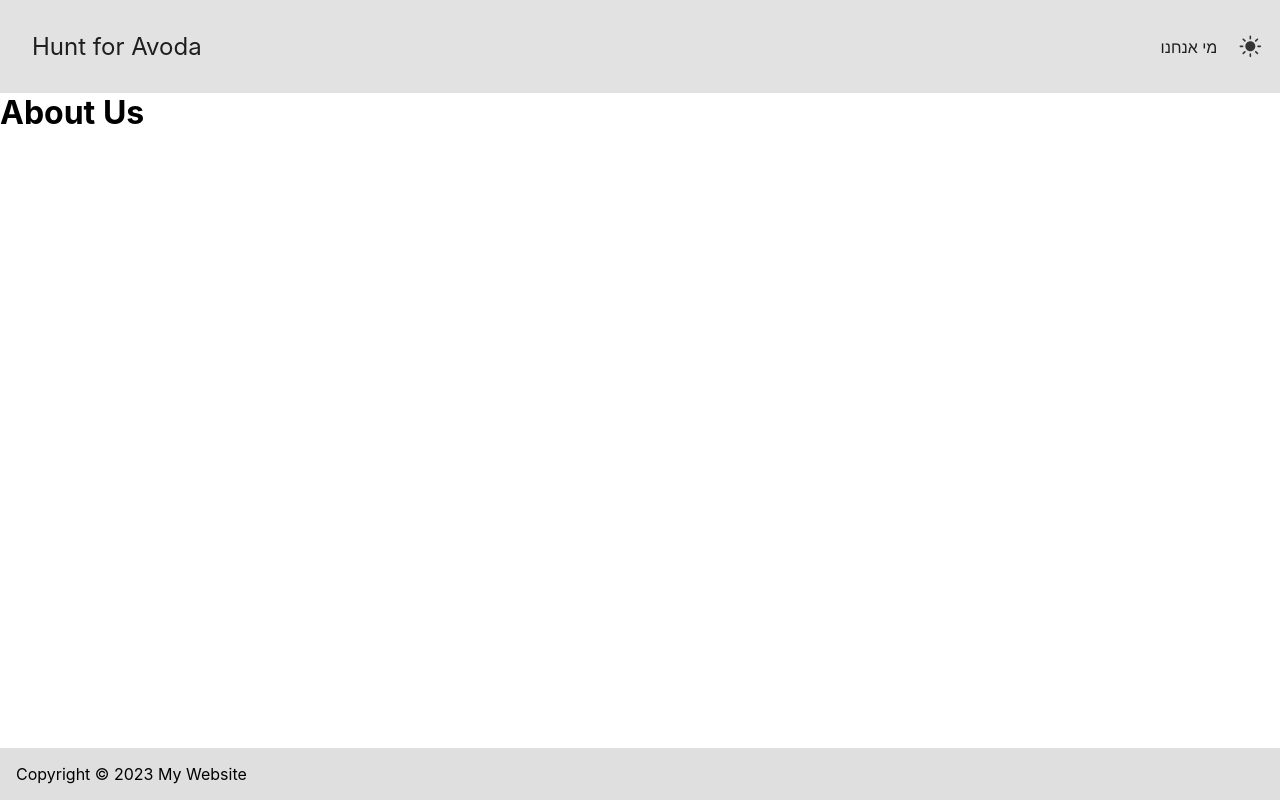
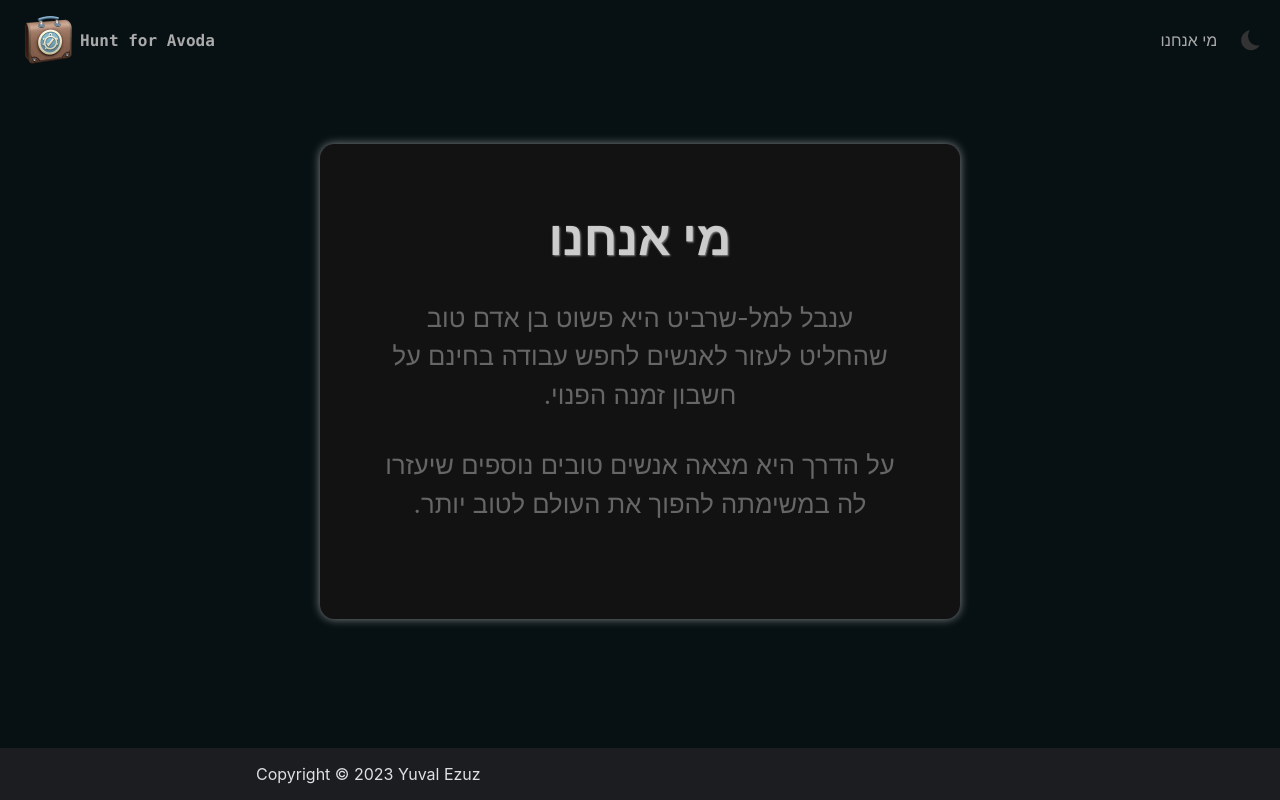
Before and after one commit to yuvalez/jobhunter-frontend, a React (Create React App) app: page /about in a window 1280 px wide. Built offline with nearby package versions, Linux system fonts and the light colour scheme; no server answers.

Commit message:
added about us, logo, footer and added links

```diff
--- /dev/null
+++ b/src/About.js
@@ -0,0 +1,66 @@
+import { observer } from 'mobx-react';
+import React, { useContext, useEffect, useState } from 'react';
+import styled from 'styled-components';
+import ColorStore from './stores/ColorStore';
+import { size as deviceSize } from './constants';
+
+const Container = styled.div`
+  padding: 4rem;
+  text-align: center;
+  background-color: ${({ palette }) => palette.about.background};
+  border-radius: 0.9rem;
+  box-shadow: 0 0 10px ${({ palette }) => palette.about.shadow};
+  margin: 4rem auto;
+  width: ${({ isMobile }) => isMobile ? '90%': '50%'};
+`;
+
+const Heading = styled.h1`
+  font-size: 3rem;
+  margin-bottom: 2rem;
+  font-weight: bold;
+  color: ${({ palette }) => palette.about.headerText};
+  text-shadow: 1px 1px 2px ${({ palette }) => palette.about.headerTextShadow};
+`;
+
+const Paragraph = styled.p`
+  direction: rtl;
+  font-size: 1.6rem;
+  margin-bottom: 2rem;
+  line-height: 1.5;
+  color: ${({ palette }) => palette.about.text};
+`;
+
+const AboutUs = () => {
+
+    const colorStore = useContext(ColorStore);
+    const { colorPalette } = colorStore;
+
+    const [width, setWidth] = useState(window.innerWidth);
+
+    const handleWindowSizeChange = () => {
+        setWidth(window.innerWidth);
+    }
+
+    useEffect(() => {
+        window.addEventListener('resize', handleWindowSizeChange);
+        return () => {
+            window.removeEventListener('resize', handleWindowSizeChange);
+        }
+    }, []);
+
+    const isMobile = width <= deviceSize.tablet;
+
+    return (
+        <Container palette={colorPalette} isMobile={isMobile}>
+            <Heading palette={colorPalette}>מי אנחנו</Heading>
+            <Paragraph palette={colorPalette}>
+            ענבל למל-שרביט היא פשוט בן אדם טוב שהחליט לעזור לאנשים לחפש עבודה בחינם על חשבון זמנה הפנוי.
+            </Paragraph>
+            <Paragraph palette={colorPalette}>
+            על הדרך היא מצאה אנשים טובים נוספים שיעזרו לה במשימתה להפוך את העולם לטוב יותר.
+            </Paragraph>
+        </Container>
+    )
+};
+
+export default observer(AboutUs);
--- a/src/App.js
+++ b/src/App.js
@@ -1,20 +1,25 @@
 import './App.css';
+import { useContext } from 'react';
+import { observer } from 'mobx-react';
 import { BrowserRouter as Router, Route, Routes } from 'react-router-dom';
+
 import GroupList from './DataTable/GroupTable';
 import Header from './Header/Header';
 import Footer from './Footer';
-
-const About = () => <div> <h1> About Us </h1></div>
+import AboutUs from './About';
+import ColorStore from './stores/ColorStore';
 
 function App() {
+  const colorStore = useContext(ColorStore);
+  const { colorPalette } = colorStore;
   return (
     <Router>
-      <div className="App">
-        <div className="page-no-footer">
+      <div className="App" style={{ backgroundColor: colorPalette.body.background }}>
+        <div className="page-no-footer" style={{ backgroundColor: colorPalette.body.background }}>
           <Header />
           <Routes>
             <Route path="/" element={<GroupList />} />
-            <Route path="/about" element={<About />} />
+            <Route path="/about" element={<AboutUs />} />
           </Routes>
         </div>
         <Footer />
@@ -23,4 +28,4 @@ function App() {
   );
 }
 
-export default App;
+export default observer(App);
--- a/src/DataTable/GroupTable.js
+++ b/src/DataTable/GroupTable.js
@@ -114,7 +114,7 @@ const GroupList = () => {
     const { groups, loadingState } = groupStore;
 
     const loadMoreItems = useCallback(() => {
-        const { getDataFromApi, groups, listEnd } = groupStore;
+        const { getDataFromApi, listEnd } = groupStore;
 
         if(loadingState || listEnd){
                 return;
@@ -164,7 +164,7 @@ const GroupList = () => {
 
                 (
                     groups.map((group, idx) =>
-                        <GroupCard idx={idx} key={group.group_link} palette={colorPalette}>
+                        <GroupCard idx={idx} key={group.group_link} palette={colorPalette} href={group.group_link} target="_blank">
                             <GroupCardHeader>
                                 <GroupCardCategory palette={colorPalette}>
                                     {group.category}
@@ -175,7 +175,7 @@ const GroupList = () => {
                                 {group.group_name}
                             </GroupCardName>
                             <GroupCardFooter>
-                            <GoLocation />
+                            <GoLocation color={colorPalette.table.cardAreaText}/>
                             <GroupCardArea palette={colorPalette}>{group.area}</GroupCardArea>
                             </GroupCardFooter>
                         </GroupCard>
--- a/src/DataTable/dropDownList.js
+++ b/src/DataTable/dropDownList.js
@@ -12,12 +12,12 @@ const DropdownContainer = styled.div`
 const DropdownButton = styled.button`
   display: inline-block;
   padding: 1rem 2rem;
-  background-color: #FFF;
+  background-color: ${({ palette }) => palette.buttonBackground || '#FFF'};
   width: 100%;
-  color: #333;
-  box-shadow: 0px 0px 10px #ccc;
+  color: ${({ palette }) => palette.text || '#333'};
+  box-shadow: 0px 0px 10px ${({ palette }) => palette.boxShadow || '#333'};
   border: none;
-  border-bottom: ${({ show }) => (show ? '1px solid #999' : 'none')};
+  border-bottom: ${({ show, palette }) => (show ? `1px solid ${palette.buttonBorder || '#999'}` : 'none')};
   border-radius: ${({ show }) => (show ? '.75rem .75rem 0 0' : '.75rem')};
   font-size: 1.2rem;
   cursor: pointer;
@@ -47,13 +47,16 @@ const DropdownList = styled.ul`
   top: 100%;
   left: 0;
   right: 0;
-  color: #333;
+  color: ${({ palette }) => palette.text || '#333'};
   list-style: none;
   padding: 0;
   direction: rtl;
   margin: 0;
   display: ${({ show }) => (show ? 'block' : 'none')};
   box-shadow: 0 1rem 2rem rgba(0, 0, 0, 0.1);
+  overflow-y: auto;
+  max-height: calc(${({ maxHeight }) => maxHeight * 0.06}rem - 13rem);
+  z-index: 100;
 `;
 
 const DropdownItem = styled.li`
@@ -63,28 +66,31 @@ const DropdownItem = styled.li`
   z-index: 100;
   cursor: pointer;
   direction: rtl;
-  background-color: #FFF;
+  background-color: ${({ palette }) => palette.itemBackground || '#FFF'};
   border-radius: ${({ last }) => last ? '0 0 5px 5px' : '0'};
   &:hover {
-    background-color: #EEE;
+    background-color: ${({ palette }) => palette.itemBackgroundHover || '#FFF'};
   }
 `;
 
-const DropDownList = ({ options, setText, text, isMobile, defaultOption='', defaultOptionAction = () => {} }) => {
+const DropDownList = ({ options, setText, text, isMobile, defaultOption='', defaultOptionAction = () => {}, colorPalette = {} }) => {
   const [showList, setShowList] = useState(false);
   const toggleList = () => {
     setShowList(!showList);
   };
 
+  console.log(`window.innerHeight ${window.innerHeight}`);
+
   return (
     <DropdownContainer isMobile={isMobile}>
-      <DropdownButton show={showList} onClick={toggleList}>
+      <DropdownButton palette={colorPalette} show={showList} onClick={toggleList}>
         <DropCownChoice>{text || defaultOption}</DropCownChoice>
         <Arrow show={showList} />
       </DropdownButton>
-      <DropdownList show={showList}>
+      <DropdownList palette={colorPalette} show={showList} maxHeight={window.innerHeight}>
         {defaultOption && (
             <DropdownItem
+            palette={colorPalette}
             onClick={e => {
                 defaultOptionAction(e);
                 setShowList(false);
@@ -93,11 +99,12 @@ const DropDownList = ({ options, setText, text, isMobile, defaultOption='', defa
         }
         {options.map((option, idx) => (
             <DropdownItem last={idx === options.length - 1}
-                        onClick={e => {
-                            e.stopPropagation();
-                            setText(option);
-                            setShowList(false);
-                        }}>{option}</DropdownItem>
+                          palette={colorPalette}
+                          onClick={e => {
+                              e.stopPropagation();
+                              setText(option);
+                              setShowList(false);
+                          }}>{option}</DropdownItem>
         ))}
       </DropdownList>
     </DropdownContainer>
--- a/src/DataTable/pillsFilter.js
+++ b/src/DataTable/pillsFilter.js
@@ -3,6 +3,7 @@ import styled from 'styled-components';
 import { observer } from 'mobx-react';
 import { FaTimesCircle } from 'react-icons/fa'
 import GroupsStore from '../stores/GroupStore';
+import ColorStore from '../stores/ColorStore';
 
 
 const Wrapper = styled.div`
@@ -22,10 +23,9 @@ const PillContent = styled.div`
     display: flex;
     font-weight: bold;
     height: 1.8rem;
-    border: 2px solid #2470FF;
+    border: 2px solid ${({ palette }) => palette.search.pills.borderColor};
     border-radius: 4px;
-    color: #2470FF;
-    background-color: #2470FF13;
+    background-color: ${({ palette }) => palette.search.pills.backgroundColor};
     font-size: 1em;
 `;
 
@@ -34,10 +34,11 @@ const PillText = styled.p`
     padding-left: 1.5em;
     display: flex;
     justify-content: center;
+    color: ${({ palette }) => palette.search.pills.color};
 `;
 
 const PillClose = styled.button`
-    color: #2470FF;
+    color: ${({ palette }) => palette.search.pills.closeColor};
     height: 1.5em;
     width: 1.5em;
     background-color: transparent;
@@ -62,15 +63,18 @@ const CloseIcon = styled(FaTimesCircle)`
 const PillsFilter = () => {
 
     const groupStore = useContext(GroupsStore);
+    const colorStore = useContext(ColorStore);
     const { categoriesSearch, removeCategory, resetGroupsAndSearch } = groupStore;
+    const { colorPalette } = colorStore;
     return (
         <Wrapper>
             {
                 categoriesSearch.map(category => (
                     <Pill>
-                        <PillContent>
-                            <PillText>{category}</PillText>
+                        <PillContent palette={colorPalette}>
+                            <PillText palette={colorPalette}>{category}</PillText>
                             <PillClose
+                                palette={colorPalette}
                                 onClick = {() => {
                                     removeCategory(category);
                                     resetGroupsAndSearch();
--- a/src/DataTable/searchBar.js
+++ b/src/DataTable/searchBar.js
@@ -1,8 +1,8 @@
 import React, { useContext, useRef, useState, useEffect } from 'react';
 import { observer } from 'mobx-react';
 import GroupsStore from '../stores/GroupStore';
-import styled, { css } from 'styled-components';
-import { device, size as deviceSize } from '../constants';
+import styled from 'styled-components';
+import { size as deviceSize } from '../constants';
 import PillsFilter from './pillsFilter';
 import DropDownList from './dropDownList';
 import ColorStore from '../stores/ColorStore';
@@ -35,7 +35,9 @@ const SearchInput = styled.input`
   border: none;
   direction: rtl;
   border-radius: .75rem;
-  box-shadow: 0px 0px 10px #ccc;
+  color: ${({ palette }) => palette.search.inputText};
+  background-color: ${({ palette }) => palette.search.inputBackground};
+  box-shadow: 0px 0px 10px ${({ palette }) => palette.search.inputBoxShadow};
   font-size: 18px;
   outline:none;
   &::placeholder {
@@ -65,11 +67,11 @@ const AutoSuggestContainer = styled.div`
   width: 100%;
   position: absolute;
   top: 100%;
-  background-color: #fff;
+  background-color: ${({ palette }) => palette.search.autoSuggest.background};
   opacity: ${params => params.showSuggestions ? '1' : '0'};
   height: ${params => params.showSuggestions ? 'inherit' : '0'};
   max-height: ${params => params.showSuggestions ? '500px' : '0'};
-  box-shadow: 0px 0px 20px #ccc;
+  box-shadow: 0px 0px 4px ${({ palette }) => palette.search.autoSuggest.listBoxShadow};
   border-radius: .75rem;
   z-index: 10;
   direction: rtl;
@@ -90,8 +92,10 @@ const AutoSuggestItem = styled.li`
   cursor: pointer;
   opacity: ${params => params.showSuggestions ? '1' : '0'};
   transition: all .25s ease-in;
+  color: ${({ palette }) => palette.search.inputText};
+  background-color: ${({ palette }) => palette.search.autoSuggest.background};
   &:hover {
-    background-color: #f2f2f2;
+    background-color: ${({ palette }) => palette.search.autoSuggest.itemBackgroundHover};
   }
 `;
 
@@ -135,7 +139,7 @@ const SearchBar = () => {
   const isMobile = width <= deviceSize.tablet;
 
   const { categorySuggestions: suggestions, areaSuggestions, textSearch, setTextSearch, resetGroupsAndSearch,
-          addCategory, removeCategory, categoriesSearch, setFilteredArea, area } = groupStore;
+          addCategory, categoriesSearch, setFilteredArea, area } = groupStore;
 
 
   const handleSearch = (event) => {
@@ -177,6 +181,7 @@ return (
                       e.stopPropagation();
                       setFilteredArea("");
                     }}
+                    colorPalette={colorPalette.search.areaDropDown}
       />
       <InputWithSuggestions>
         <SearchInput
@@ -195,10 +200,11 @@ return (
         }}
         />
         {textSearch && filteredSuggestions.length > 0 && (
-          <AutoSuggestContainer showSuggestions={showSuggestions || true}>
+          <AutoSuggestContainer showSuggestions={showSuggestions || true} palette={colorPalette}>
             <AutoSuggestList ref={suggestRef}>
               {filteredSuggestions.map((suggestion) => (
                 <AutoSuggestItem
+                  palette={colorPalette}
                   key={suggestion}
                   showSuggestions={showSuggestions || true}
                   onClick={(e) =>
--- a/src/Footer.js
+++ b/src/Footer.js
@@ -1,18 +1,24 @@
-import React from 'react';
+import { observer } from 'mobx-react';
+import React, { useContext } from 'react';
 import styled from 'styled-components';
+import ColorStore from './stores/ColorStore';
 
 const FooterDiv = styled.div`
-    padding: 1rem;
-    background-color: #dfdfdf;
-
+    display: flex;
+    // justify-content: center;
+    padding: 1rem 20%;
+    background-color: ${({ palette }) => palette.footer.background};
+    color: ${({ palette }) => palette.footer.text};
 `;
 
 const Footer = () => {
+  const colorStore = useContext(ColorStore);
+  const { colorPalette } = colorStore;
   return (
-    <FooterDiv>
-      <p>Copyright &copy; {new Date().getFullYear()} My Website</p>
+    <FooterDiv palette={colorPalette}>
+      <p>Copyright &copy; {new Date().getFullYear()} Yuval Ezuz</p>
     </FooterDiv>
   );
 };
 
-export default Footer;
+export default observer(Footer);
--- a/src/Header/DarkModeToggle.js
+++ b/src/Header/DarkModeToggle.js
@@ -1,5 +1,5 @@
 import { observer } from 'mobx-react';
-import React, { useContext, useState } from 'react';
+import React, { useContext } from 'react';
 import { IoIosMoon, IoIosSunny } from 'react-icons/io';
 import styled, { keyframes } from 'styled-components';
 import ColorStore from '../stores/ColorStore';
--- a/src/Header/Header.js
+++ b/src/Header/Header.js
@@ -1,9 +1,11 @@
-import React, { useContext } from 'react';
+import React, { useContext, useEffect, useState } from 'react';
 import { observer } from 'mobx-react';
 import { Link } from 'react-router-dom';
 import styled from 'styled-components';
 import ColorStore from '../stores/ColorStore';
 import DarkModeToggle from './DarkModeToggle';
+import { size as deviceSize } from '../constants';
+import websiteLogo from '../images/logo192.png';
 
 const NavBar = styled.nav`
     background-color: ${({ palette }) => palette.header.background};
@@ -16,14 +18,15 @@ const NavBar = styled.nav`
     z-index: 99;
 `;
 
-
 const SiteName = styled(Link)`
     color: inherit;
     text-decoration: none;
-    padding: 1rem;
     margin: 1rem;
-    font-size: 1.5em;
+    display: flex;
+    justify-content: center;
+    align-items: center;
 `;
+
 const OptionsGroup = styled.ul`
     padding: 0;
     margin: 0;
@@ -49,14 +52,36 @@ const CustomLink = styled(Link)`
     padding: 0 .25rem;
 `;
 
+const Logo = styled.img`
+    width: 3rem;
+    height: 3rem;
+    margin: 0 0.5rem;
+`;
 
 const Header = () => {
     const colorStore = useContext(ColorStore);
     const { colorPalette } = colorStore;
+    const [width, setWidth] = useState(window.innerWidth);
+
+    const handleWindowSizeChange = () => {
+        setWidth(window.innerWidth);
+    }
+
+    useEffect(() => {
+        window.addEventListener('resize', handleWindowSizeChange);
+        return () => {
+            window.removeEventListener('resize', handleWindowSizeChange);
+        }
+    }, []);
+
+    const isMobile = width <= deviceSize.tablet;
+
     return (
         <NavBar palette={colorPalette}>
             <SiteName to="/">
-                Hunt for Avoda
+                <Logo src={websiteLogo} />
+                {!isMobile && <span style={{ fontSize: '1em', fontWeight: 'bold', fontFamily: '"Lucida Console", "Courier New"' }}>Hunt for Avoda</span>}
+
             </SiteName>
             {/* TODO: add hamburger on mobile */}
             <OptionsGroup>
--- a/src/stores/ColorStore.js
+++ b/src/stores/ColorStore.js
@@ -4,46 +4,100 @@ import { createContext } from 'react';
 
 const darkModePalette = {
     header: {
-        background: "#121212",
-        textColor: "#FFFFFFDE"
+        background: "#071013",
+        textColor: "#AAAAAA"
 
     },
     search: {
-        inputPlaceholder: "#999",
-        button: "#653243",
-        buttonHover: "#883243",
+        inputPlaceholder: "#AAAAAA",
+        inputBackground: "#07101399",
+        inputBoxShadow: "#5158bb",
+        inputText: "#AAAAAA",
+        button: "#3C415C",
+        buttonHover: "#3C517C",
+        autoSuggest: {
+            background: "#071013",
+            itemBackgroundHover: "#171A1C",
+            listBoxShadow: "#5158bb"
+        },
         loadingDots_0: "rgb(111, 163, 240)",
         loadingDots_40: "rgb(111, 200, 240)",
-        loadingDots_100: "rgb(111, 163, 240)"
-
+        loadingDots_100: "rgb(111, 163, 240)",
+        pills: {
+            color: "#5158bb",
+            borderColor: "#5158bb",
+            closeColor: "#5158bb",
+            backgroundColor: "#5158bb13"
+        },
+        areaDropDown: {
+            buttonBorder: "#5158bb",
+            buttonBackground: "#071013",
+            boxShadow: "#5158bb",
+            text: "#AAAAAA",
+            itemBackground: "#071013",
+            itemBackgroundHover: "#171A1C"
+        }
     },
     body: {
-        background: "#121212",
+        background: "#071013",
     },
     table: {
-        cardBackground: "#323232",
-        cardGroupNameText: "#CFCFCFDE",
-        cardAreaText: "#CFCFCFDE",
-        cardCategoryText: "#CFCFCFDE",
-        cardBorder: "#333",
+        cardBackground: "#1B1D21",
+        cardGroupNameText: "#DFE0E2",
+        cardAreaText: "#DFE0E2",
+        cardCategoryText: "#DFE0E2",
+        cardBorder: "#5158bb",
+    },
+    footer: {
+        background: "#1B1D21",
+        text: "#DFE0E2"
+    },
+    about: {
+        text: "#666",
+        headerText: "#CCC",
+        background: "#121212",
+        shadow: "rgba(255, 255, 255, 0.5)",
+        headerTextShadow: "rgba(255, 255, 255, 0.5)"
     }
 }
 
-const brightModePalette = {
+const lightModePalette = {
     header: {
-        background: "#DEDEDEDE",
+        background: "#DEDEDE",
         textColor: "#000000DE"
     },
     search: {
         inputPlaceholder: "#CCC",
-        button: "#653243",
-        buttonHover: "#883243",
+        inputBackground: "#EFEFEF",
+        inputBoxShadow: "#CCC",
+        inputText: "#333",
+        button: "#A5806C",
+        buttonHover: "#95705C",
+        autoSuggest: {
+            itemBackground: "#fff",
+            itemBackgroundHover: "#f2f2f2",
+            listBoxShadow: "#CCC"
+        },
         loadingDots_0: "rgb(111, 163, 240)",
         loadingDots_40: "rgb(111, 200, 240)",
-        loadingDots_100: "rgb(111, 163, 240)"
+        loadingDots_100: "rgb(111, 163, 240)",
+        pills: {
+            color: "#2470FF",
+            closeColor: "#2470FF",
+            borderColor: "#2470FF",
+            backgroundColor: "#2470FF13"
+        },
+        areaDropDown: {
+            buttonBorder: "#333",
+            buttonBackground: "#EFEFEF",
+            boxShadow: "#CCC",
+            text: "#333",
+            itemBackground: "#EFEFEF",
+            itemBackgroundHover: "#DEDEDE"
+        }
     },
     body: {
-        background: "#DEDEDEDE",
+        background: "#DEDEDE",
     },
     table: {
         cardBackground: "#EFEFEFEF",
@@ -51,13 +105,24 @@ const brightModePalette = {
         cardAreaText: "#121212DE",
         cardCategoryText: "#14141455",
         cardBorder: "#eee",
+    },
+    footer: {
+        background: "#EFEFEFEF",
+        text: "#121212DE"
+    },
+    about: {
+        text: "#666",
+        headerText: "333",
+        background: "#EFEFEF",
+        shadow: "rgba(0, 0, 0, 0.2)",
+        headerTextShadow: "rgba(0, 0, 0, 0.2)"
     }
 }
 
 class ColorStore {
 
     // Ovservables
-    isDarkMode = false;
+    isDarkMode = true;
 
     constructor() {
         makeObservable(this, {
@@ -76,7 +141,7 @@ class ColorStore {
         if (this.isDarkMode) {
             return darkModePalette;
         }
-        return brightModePalette;
+        return lightModePalette;
     }
 }
 
```
Also changed, not shown: public/manifest.json, src/images/logo192.png (renamed from public/logo192.png).
